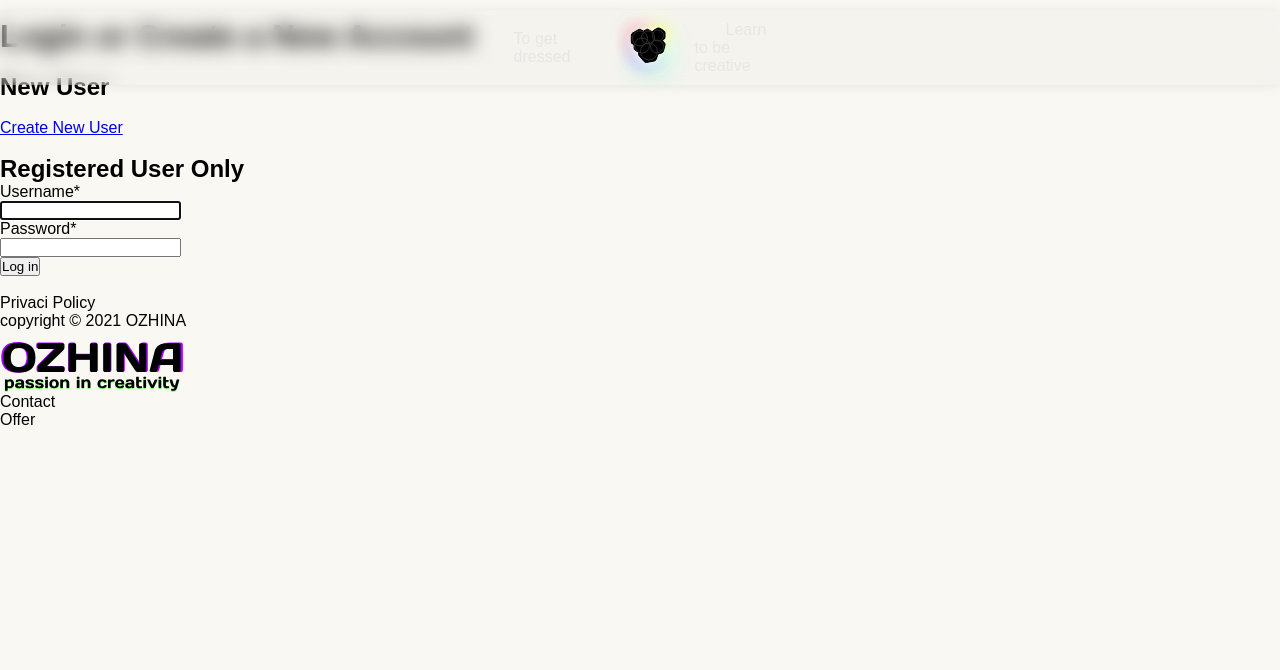
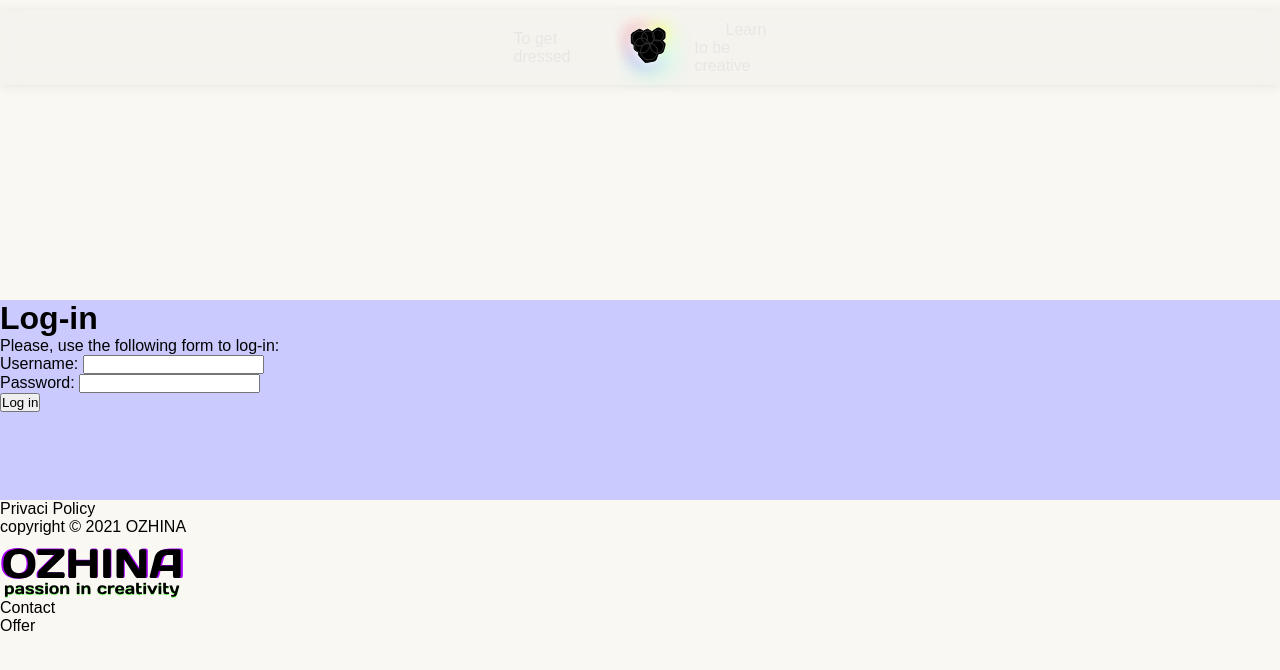
Before and after one commit to Rohozin/ozhina, a Django app: page /account/login/ in a window 1280 px wide. Shown: the top 670 px of the page. Run offline with Django 3.2, Linux system fonts and the light colour scheme; some libraries are stand-ins or nearby versions.

Commit message:
new code login and logout,add new page

```diff
--- a/dressed/forms.py
+++ b/dressed/forms.py
@@ -6,20 +6,9 @@ import datetime
 from .models import Profile
 
 # Добавляем дополнительные поля пользователя
-class SignUpForm (UserCreationForm):
-    first_name = forms.CharField(max_length=100, required=True)
-    email = forms.EmailField(max_length=250, help_text='A valid email address, please.')
-    day = forms.DateField(initial=datetime.date.today)
-
-    class Meta:
-        model = User
-        fields = ('first_name', 'email', 'username', 'day', 'password1', 'password2')
-
-
-class UserEditForm(forms.ModelForm):
-    class Meta:
-        model = User
-        fields = ('first_name', 'email')
+class LoginForm(forms.Form):
+    username = forms.CharField()
+    password = forms.CharField(widget=forms.PasswordInput)
 
 class ProfileEditForm(forms.ModelForm):
     class Meta:
--- a/dressed/templates/base.html
+++ b/dressed/templates/base.html
@@ -13,7 +13,7 @@
     <link rel="stylesheet" type="text/css" href="{% static 'css/addavatar.css' %}">
     <link rel="stylesheet" type="text/css" href="{% static 'css/footer.css' %}">
     <link rel="stylesheet" type="text/css" href="{% static 'css/teach.css' %}">
-    <link rel="stylesheet" type="text/css" href="{% static 'css/signup.css' %}">
+    <link rel="stylesheet" type="text/css" href="{% static 'css/login.css' %}">
 </body>
 
 <head>
--- a/dressed/templates/login.html
+++ b/dressed/templates/login.html
@@ -9,38 +9,15 @@
 {% endblock %}
 
 {% block content %}
+	<div class="logdiv">
+    <h1>Log-in</h1>
+ 	<p>Please, use the following form to log-in:</p>
 
-    <div>
-		<br>
-		<h1 class="product_title text-center">
-			Login or Create a New Account
-		</h1>
-		<div class="wor">
-			<div class= "custom_div">
-				<br>
-				<h2 class="product_title">
-					New User
-				</h2>
-				<br>
-				<a href="{% url 'signup' %}" class="btn-secondary">Create New User</a>
-			</div>
-			<div class="bg-light">
-				<div>
-					<br>
-					<h2 class="product_title">
-						Registered User Only
-					</h2>
-					<form method='post'>
-						{% csrf_token %}
-						<p>{{ form | crispy}}</p>
-						<button type='submit' class="btn-secondary">Log in</button>
-
-					</form>
-				</div>
-
-			</div>
-		</div>
+		<form action="." method="post">
+			{{ form.as_p }}
+			{% csrf_token %}
+			<p><input type="submit" value="Log in"></p>
+		</form>
 	</div>
-	<br>
 
 {% endblock %}
--- a/dressed/urls.py
+++ b/dressed/urls.py
@@ -1,5 +1,6 @@
 from django.urls import path
 from . import views
+from django.contrib.auth import views as auth_views
 
 urlpatterns = [
     path('', views.home, name='home'),
@@ -10,7 +11,7 @@ urlpatterns = [
     path('<slug:category_slug>', views.getdressed, name = 'products_by_category'),
     path('<slug:category_slug>/<slug:product_slug>', views.product, name = 'product_detail'),
     path('<slug:teach_slug>', views.teach, name = 'teach'),
-    path('account/create/', views.signUpView, name='signup'),
-    path('account/login/',views.loginView, name='login'),
-    path('account/signout/', views.signoutView, name='signout'),
+    path('account/login/', views.user_login, name='login'),
+    path('login/', auth_views.LoginView.as_view(), name='login'),
+    path('logout/', auth_views.LogoutView.as_view(), name='logout'),
 ]
--- a/dressed/views.py
+++ b/dressed/views.py
@@ -1,13 +1,17 @@
 
 from django.shortcuts import render, get_object_or_404, redirect
 
+from django.http import HttpResponse
+from django.shortcuts import render
 from django.contrib.auth.models import Group, User
 from django.contrib.auth.forms import AuthenticationForm
 from django.contrib.auth import login, authenticate, logout
 from django.contrib.auth.decorators import login_required
 
-from .forms import SignUpForm, ProfileEditForm
+from .forms import LoginForm, ProfileEditForm
 from .models import *
+
+
 # Страницы веб-приложения
 
 def home (request):
@@ -57,35 +61,26 @@ def addavatar (request):
     return render(request, 'addavatar.html', {'form': form})
 
 # User
-def signUpView(request):
-	if request.method == 'POST':
-		form = SignUpForm(request.POST)
-		if form.is_valid():
-			form.save()
-			username = form.cleaned_data.get('username')
-			signup_user = User.objects.get(username= username)
-			user_group = Group.objects.get(name= 'User')
-			user_group.user_set.add(signup_user)
-	else:
-		form = SignUpForm()
-	return render(request, 'signup.html', {'form': form})
-
-def loginView (request):
+def user_login(request):
     if request.method == 'POST':
-        form = AuthenticationForm(data=request.POST)
+        form = LoginForm(request.POST)
         if form.is_valid():
-            username = request.POST['username']
-            password = request.POST['password']
-            user = authenticate(username=username, password=password)
-            if user is not None:
-                login(request,user)
-                return redirect ('home')
+            cd = form.cleaned_data
+            user = authenticate(request,
+                                username=cd['username'],
+                                password=cd['password'])
+        if user is not None:
+            if user.is_active:
+                login(request, user)
+                return HttpResponse('Authenticated successfully')
             else:
-                return redirect('signap')
+                return HttpResponse('Disabled account')
+        else:
+            return HttpResponse('Invalid login')
     else:
-        form = AuthenticationForm()
+        form = LoginForm()
     return render(request, 'login.html', {'form': form})
 
-def signoutView(request):
-    logout(request)
-    return redirect('login')
+@login_required
+def dashboard(request):
+ return render(request,'dashboard.html')
--- /dev/null
+++ b/ozhyna/static/css/login.css
@@ -0,0 +1,6 @@
+.logdiv {
+    margin-top: 300px;
+    width: 100%;
+    height: 200px;
+    background-color: rgb(202, 202, 255);
+}
```
Also changed, not shown: dressed/templates/getdressed.html (+15 -11 lines), dressed/templates/registration/logged_out.html (added, +16 -0 lines), dressed/templates/registration/login.html (added, +24 -0 lines), ozhyna/settings.py (+4 -3 lines).
